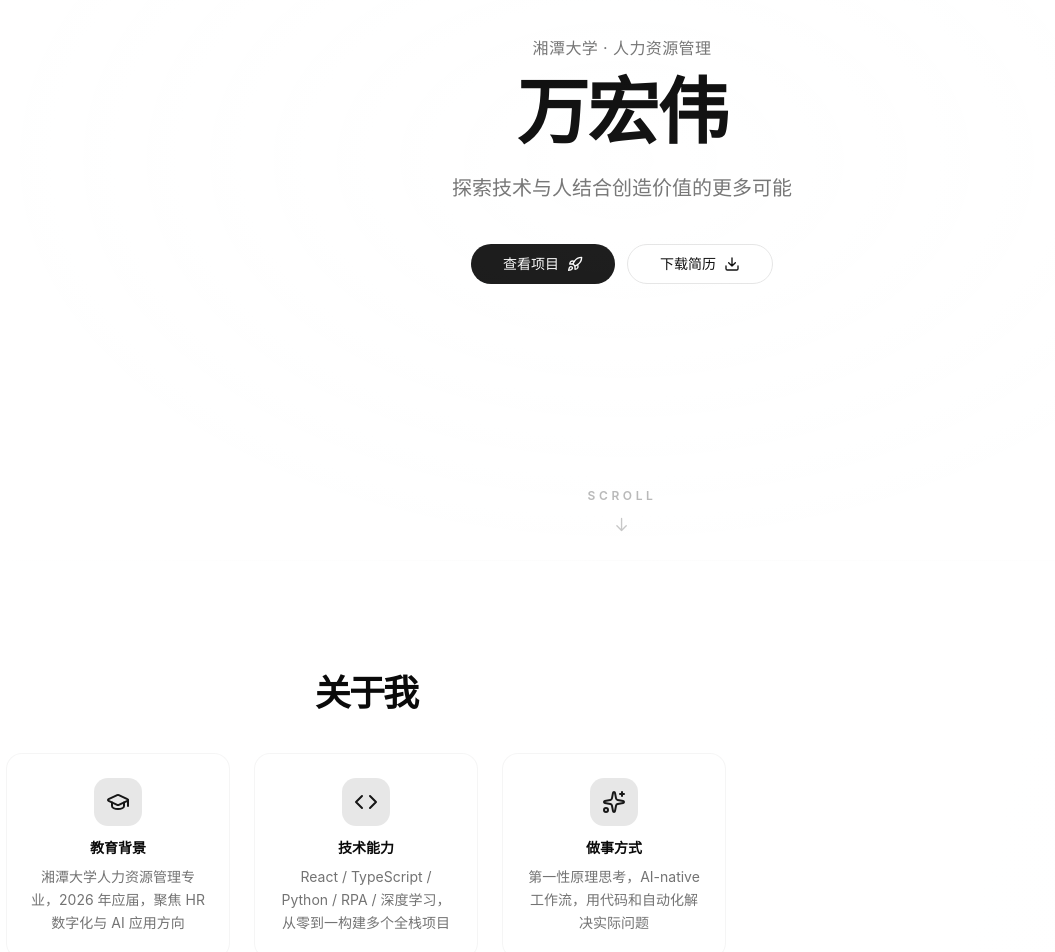
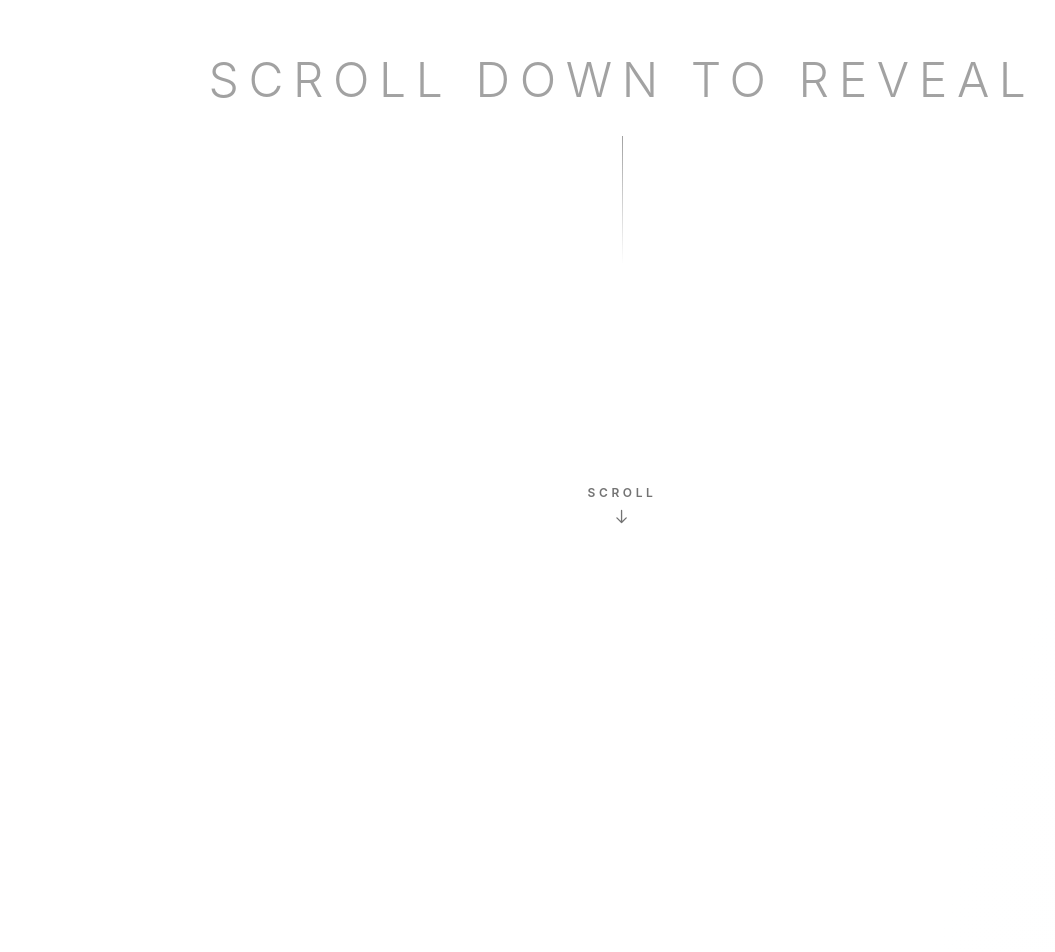
Before and after one commit to zhangdiki/-Diki--space, a React (Vite) app: page / in a window 1280 px wide. Shown: the part 240-1192 px from the top of the page, without its empty margins (18-1073 px from the left). Built offline with nearby package versions, Linux system fonts and the light colour scheme.

Commit message:
revert: restore App.tsx to previous version, keep only resume PDF update

```diff
--- a/src/App.tsx
+++ b/src/App.tsx
@@ -154,7 +154,6 @@ function PersonalWebsite() {
           </div>
           <nav className="hidden md:flex gap-6">
             <a href="#hero" className="text-sm font-medium transition-colors hover:text-primary">首页</a>
-            <a href="#about" className="text-sm font-medium transition-colors hover:text-primary">关于</a>
             <a href="#features" className="text-sm font-medium transition-colors hover:text-primary">项目</a>
             <a href="#journey" className="text-sm font-medium transition-colors hover:text-primary">成长</a>
             <a href="#contact" className="text-sm font-medium transition-colors hover:text-primary">联系</a>
@@ -179,7 +178,7 @@ function PersonalWebsite() {
             <button onClick={toggleMenu}><X className="h-6 w-6" /></button>
           </div>
           <motion.nav variants={stagger} initial="hidden" animate="visible" className="container grid gap-3 pb-8 pt-6">
-            {[{ n: "首页", h: "#hero" }, { n: "关于", h: "#about" }, { n: "项目", h: "#features" }, { n: "成长", h: "#journey" }, { n: "联系", h: "#contact" }, { n: "AI学习室", h: "/learn" }].map((item, i) => (
+            {[{ n: "首页", h: "#hero" }, { n: "项目", h: "#features" }, { n: "成长", h: "#journey" }, { n: "联系", h: "#contact" }, { n: "AI学习室", h: "/learn" }].map((item, i) => (
               <motion.div key={i} variants={itemIn}><a href={item.h} className="flex items-center justify-between rounded-full px-4 py-3 text-lg font-medium hover:bg-accent" onClick={toggleMenu}>{item.n}</a></motion.div>
             ))}
             <motion.div variants={itemIn} className="px-4 pt-4">
@@ -192,117 +191,26 @@ function PersonalWebsite() {
       )}</AnimatePresence>
 
       <main className="flex-1">
-        {/* ========== HERO ========== */}
-        <section id="hero" className="relative z-20 w-full min-h-screen flex flex-col items-center justify-center text-foreground px-4">
-          <div className="absolute inset-0 bg-[radial-gradient(ellipse_at_center,rgba(255,255,255,0.04)_0%,transparent_70%)] pointer-events-none" />
+        {/* ========== SCROLL DOWN COVER ========== */}
+        <section className="relative z-20 w-full min-h-screen bg-background flex flex-col items-center justify-center text-foreground">
+          <div className="absolute inset-0 bg-[radial-gradient(circle_at_top_center,rgba(255,255,255,0.03)_0%,transparent_60%)] pointer-events-none" />
 
-          <motion.div
-            initial={{ opacity: 0, y: 30 }}
-            animate={{ opacity: 1, y: 0 }}
-            transition={{ duration: 0.8, ease: "easeOut" }}
-            className="text-center max-w-2xl"
-          >
-            <motion.p
-              initial={{ opacity: 0 }}
-              animate={{ opacity: 1 }}
-              transition={{ delay: 0.2, duration: 0.6 }}
-              className="text-sm md:text-base text-muted-foreground mb-4 tracking-wide"
-            >
-              湘潭大学 · 人力资源管理
-            </motion.p>
+          <h1 className="text-4xl md:text-5xl font-light tracking-[0.2em] text-neutral-400 mb-8 uppercase text-center px-4">
+            Scroll down to reveal
+          </h1>
 
-            <motion.h1
-              initial={{ opacity: 0, y: 20 }}
-              animate={{ opacity: 1, y: 0 }}
-              transition={{ delay: 0.4, duration: 0.7 }}
-              className="text-5xl md:text-7xl font-bold tracking-tight mb-6"
-            >
-              万宏伟
-            </motion.h1>
+          <div className="w-[1px] h-32 bg-gradient-to-b from-neutral-400 to-transparent" />
 
-            <motion.p
-              initial={{ opacity: 0, y: 20 }}
-              animate={{ opacity: 1, y: 0 }}
-              transition={{ delay: 0.6, duration: 0.7 }}
-              className="text-lg md:text-xl text-muted-foreground max-w-lg mx-auto leading-relaxed mb-10"
-            >
-              探索技术与人结合创造价值的更多可能
-            </motion.p>
-
-            <motion.div
-              initial={{ opacity: 0, y: 20 }}
-              animate={{ opacity: 1, y: 0 }}
-              transition={{ delay: 0.8, duration: 0.7 }}
-              className="flex flex-col sm:flex-row gap-3 justify-center"
-            >
-              <Button className="rounded-full px-8" onClick={() => document.getElementById("features")?.scrollIntoView({ behavior: "smooth" })}>
-                查看项目
-                <Rocket className="ml-2 h-4 w-4" />
-              </Button>
-              <Button variant="outline" className="rounded-full px-8" onClick={() => window.open('/万宏伟-人力资源.pdf', '_blank')}>
-                下载简历
-                <svg className="ml-2 h-4 w-4" viewBox="0 0 24 24" fill="none" stroke="currentColor" strokeWidth="2" strokeLinecap="round" strokeLinejoin="round">
-                  <path d="M21 15v4a2 2 0 0 1-2 2H5a2 2 0 0 1-2-2v-4M7 10l5 5 5-5M12 15V3" />
-                </svg>
-              </Button>
-            </motion.div>
-          </motion.div>
-
-          <motion.div
-            initial={{ opacity: 0 }}
-            animate={{ opacity: 1 }}
-            transition={{ delay: 1.4, duration: 0.8 }}
-            className="absolute bottom-8 left-1/2 -translate-x-1/2 flex flex-col items-center gap-2"
-          >
-            <span className="text-[10px] md:text-xs font-semibold tracking-[0.3em] text-muted-foreground/50 uppercase">Scroll</span>
-            <motion.svg
-              animate={{ y: [0, 6, 0] }}
-              transition={{ duration: 2, repeat: Infinity }}
-              className="w-4 h-4 text-muted-foreground/40"
-              fill="none" stroke="currentColor" viewBox="0 0 24 24"
-            >
+          <div className="absolute bottom-8 left-1/2 -translate-x-1/2 flex flex-col items-center gap-2 animate-bounce">
+            <span className="text-[10px] md:text-xs font-semibold tracking-[0.3em] text-neutral-500 uppercase">Scroll</span>
+            <svg className="w-4 h-4 text-neutral-500" fill="none" stroke="currentColor" viewBox="0 0 24 24">
               <path strokeLinecap="round" strokeLinejoin="round" strokeWidth="2" d="M19 14l-7 7m0 0l-7-7m7 7V3" />
-            </motion.svg>
-          </motion.div>
+            </svg>
+          </div>
         </section>
 
-        {/* ========== 过渡分隔 ========== */}
-        <div className="h-px bg-gradient-to-r from-transparent via-primary/30 via-secondary/30 to-transparent" />
-
-        {/* ========== ABOUT ========== */}
-        <section id="about" className="w-full py-20 md:py-28">
-          <motion.div
-            initial="hidden"
-            whileInView="visible"
-            viewport={{ once: true }}
-            variants={fadeIn}
-            className="container px-4 md:px-6 max-w-3xl"
-          >
-            <motion.div variants={itemIn} className="text-center mb-10">
-              <h2 className="text-3xl font-bold tracking-tighter sm:text-4xl">关于我</h2>
-            </motion.div>
-            <motion.div variants={stagger} className="grid gap-6 md:grid-cols-3 text-center">
-              {[
-                { icon: <GraduationCap className="h-6 w-6" />, title: "教育背景", desc: "湘潭大学人力资源管理专业，2026 年应届，聚焦 HR 数字化与 AI 应用方向" },
-                { icon: <Code className="h-6 w-6" />, title: "技术能力", desc: "React / TypeScript / Python / RPA / 深度学习，从零到一构建多个全栈项目" },
-                { icon: <Sparkles className="h-6 w-6" />, title: "做事方式", desc: "第一性原理思考，AI-native 工作流，用代码和自动化解决实际问题" },
-              ].map((item, i) => (
-                <motion.div
-                  key={i}
-                  variants={itemIn}
-                  whileHover={{ y: -4 }}
-                  className="rounded-2xl border border-border/40 bg-card/60 p-6 transition-all hover:border-primary/20"
-                >
-                  <div className="mx-auto mb-3 flex h-12 w-12 items-center justify-center rounded-xl bg-primary/10 text-primary">
-                    {item.icon}
-                  </div>
-                  <h3 className="text-sm font-semibold mb-2">{item.title}</h3>
-                  <p className="text-sm text-muted-foreground leading-relaxed">{item.desc}</p>
-                </motion.div>
-              ))}
-            </motion.div>
-          </motion.div>
-        </section>
+        {/* ========== CINEMATIC FOOTER ========== */}
+        <CinematicFooter />
 
         {/* ========== 过渡分隔 ========== */}
         <div className="h-px bg-gradient-to-r from-transparent via-primary/30 via-secondary/30 to-transparent" />
@@ -392,7 +300,7 @@ function PersonalWebsite() {
                 ))}
               </div>
               <div className="flex gap-3 pt-2">
-                <motion.a whileHover={{ y: -3, scale: 1.1 }} href="https://github.com/zhangdiki" target="_blank" rel="noopener noreferrer" className="rounded-full border p-2.5 text-muted-foreground hover:text-foreground hover:border-primary transition-colors" aria-label="GitHub"><IconGitHub className="h-5 w-5" /></motion.a>
+                <motion.a whileHover={{ y: -3, scale: 1.1 }} href="#" className="rounded-full border p-2.5 text-muted-foreground hover:text-foreground hover:border-primary transition-colors" aria-label="GitHub"><IconGitHub className="h-5 w-5" /></motion.a>
               </div>
             </motion.div>
             <motion.div initial={{ opacity: 0, x: 50 }} whileInView={{ opacity: 1, x: 0 }} transition={{ duration: 0.6 }}
@@ -415,7 +323,9 @@ function PersonalWebsite() {
         </section>
       </main>
 
-      <CinematicFooter />
+      <footer className="w-full border-t py-8 text-center text-sm text-muted-foreground">
+        &copy; {new Date().getFullYear()} 万宏伟
+      </footer>
     </div>
   );
 }
```
